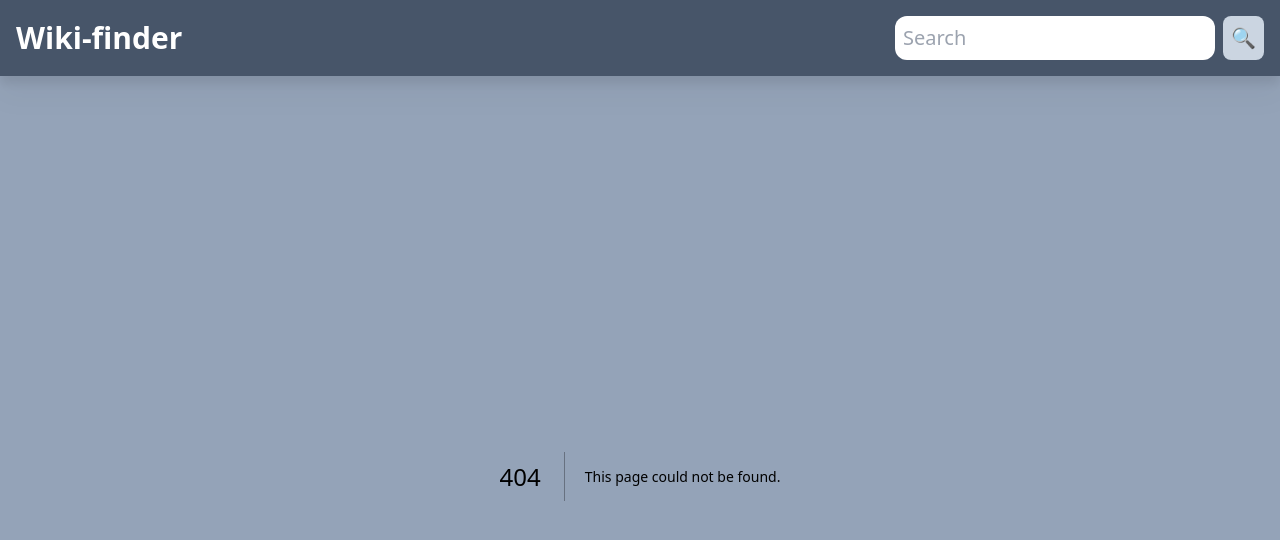
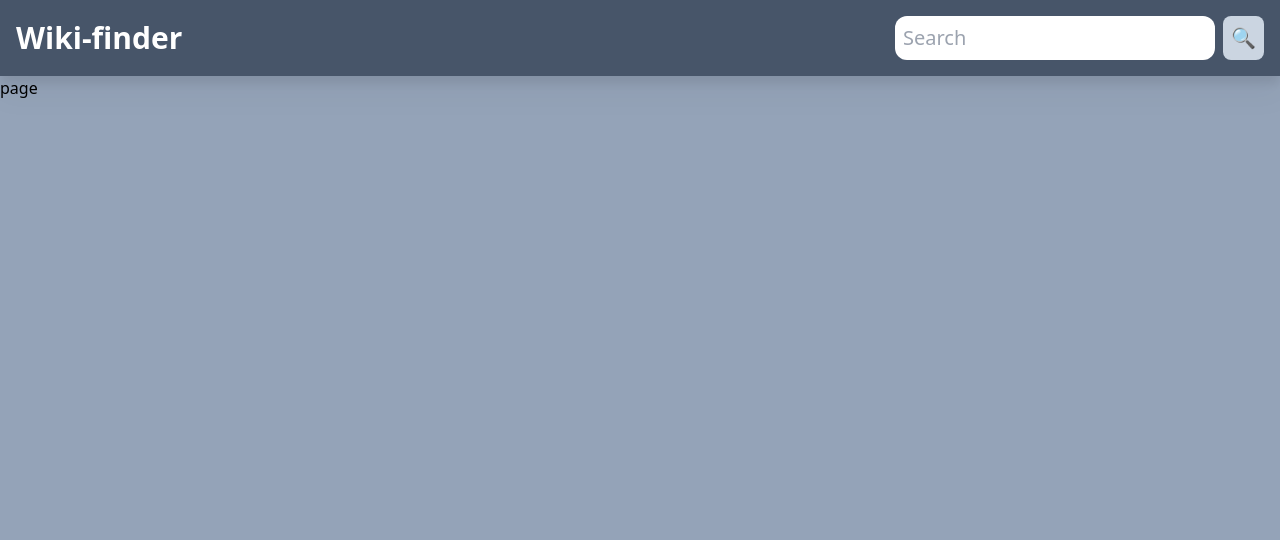
Before and after one commit to Yokoso/wiki-finder, a Next.js app: page /1 in a window 1280 px wide. Before the commit this address had no page. Shown: the top 540 px of the page. Built offline with nearby package versions, Linux system fonts and the light colour scheme.

Commit message:
C - searchTerm dynamic component add template

```diff
--- /dev/null
+++ b/app/[searchTerm]/page.tsx
@@ -0,0 +1,13 @@
+import React from 'react'
+
+type Props = {
+    params: {
+        searchTerm: string
+    }
+}
+
+export default function page( { params: { searchTerm } }: Props) {
+  return (
+    <div>page</div>
+  )
+}
```
